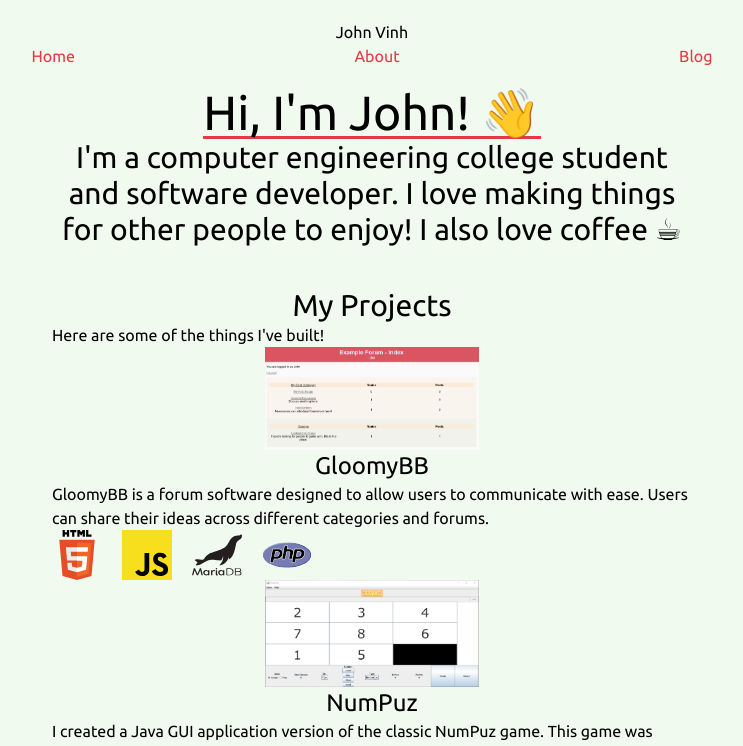
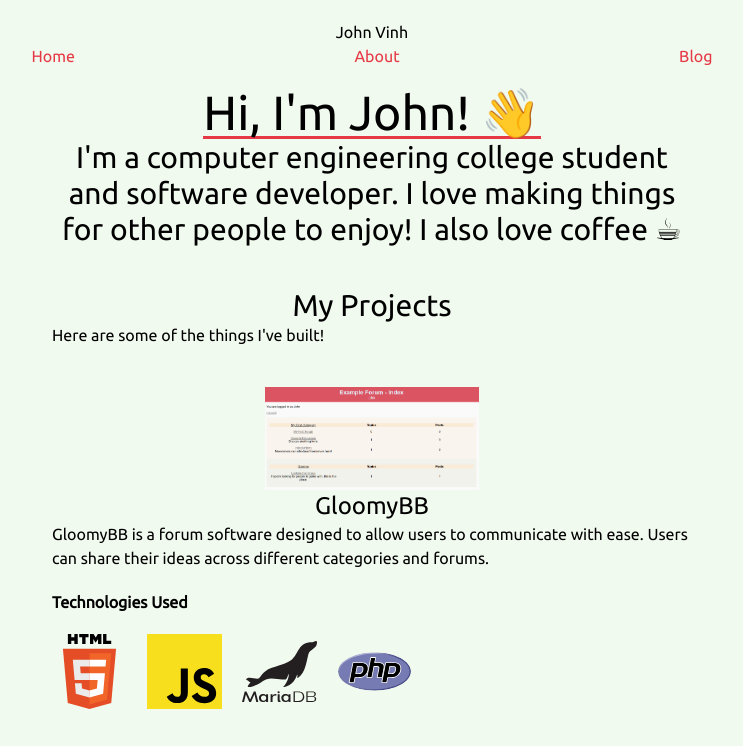
Before and after one commit to johnvinh/john-vinh-website, a SvelteKit app: page / in a window 1280 px wide. Shown: the top 746 px of the page, without its empty margins (268-1011 px from the left). Built offline with nearby package versions, Linux system fonts and the light colour scheme.

Commit message:
Add technologies used label and add mt to it

```diff
--- a/src/components/Project.svelte
+++ b/src/components/Project.svelte
@@ -7,13 +7,14 @@
     export let technologies;
 </script>
 
-<div>
+<div class="mt-10">
     <img src="/images/{mainImage}" class="w-1/3 mx-auto" alt="{title} logo">
     <h3 class="text-2xl text-center">{title}</h3>
     <p>{info}</p>
+    <h4 class="font-bold my-5">Technologies Used</h4>
     <div class="flex flex-row space-x-5">
         {#each technologies as technology (technology.id)}
-            <img src="/images/{technology.image}" class="w-[50px] h-[50px]" alt="{technology.name} logo">
+            <img src="/images/{technology.image}" class="w-[75px] h-[75px]" alt="{technology.name} logo">
         {/each}
     </div>
 </div>
```
